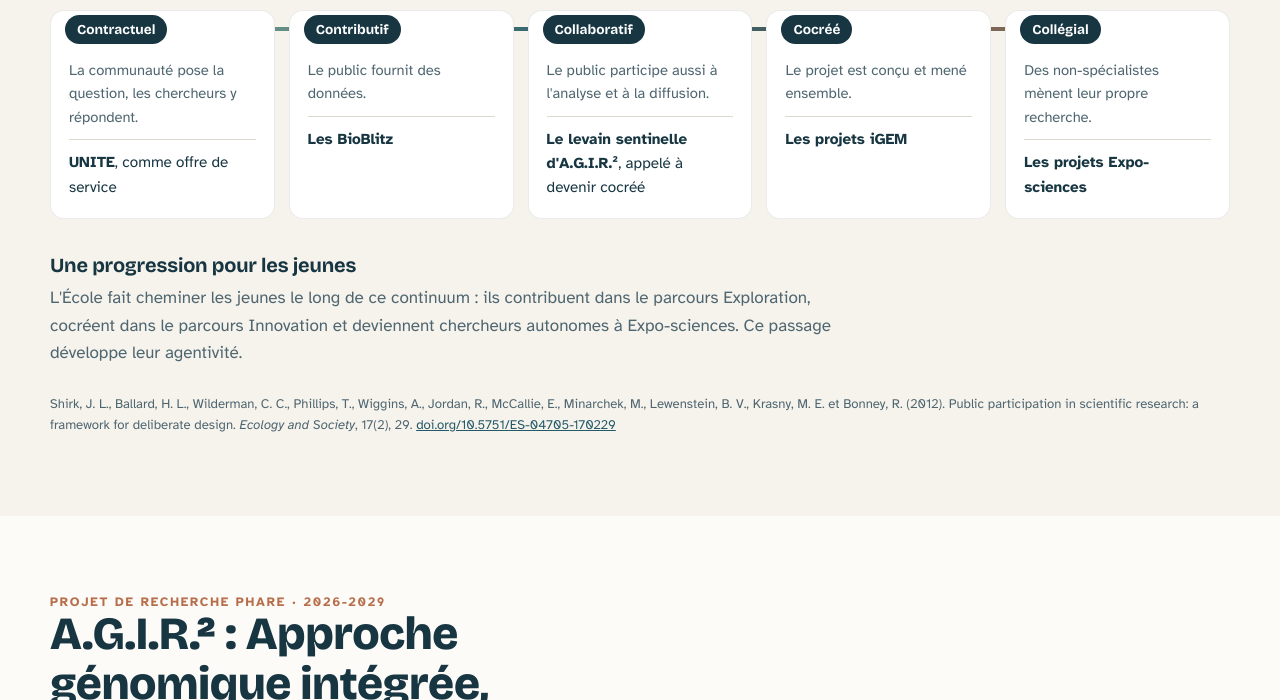
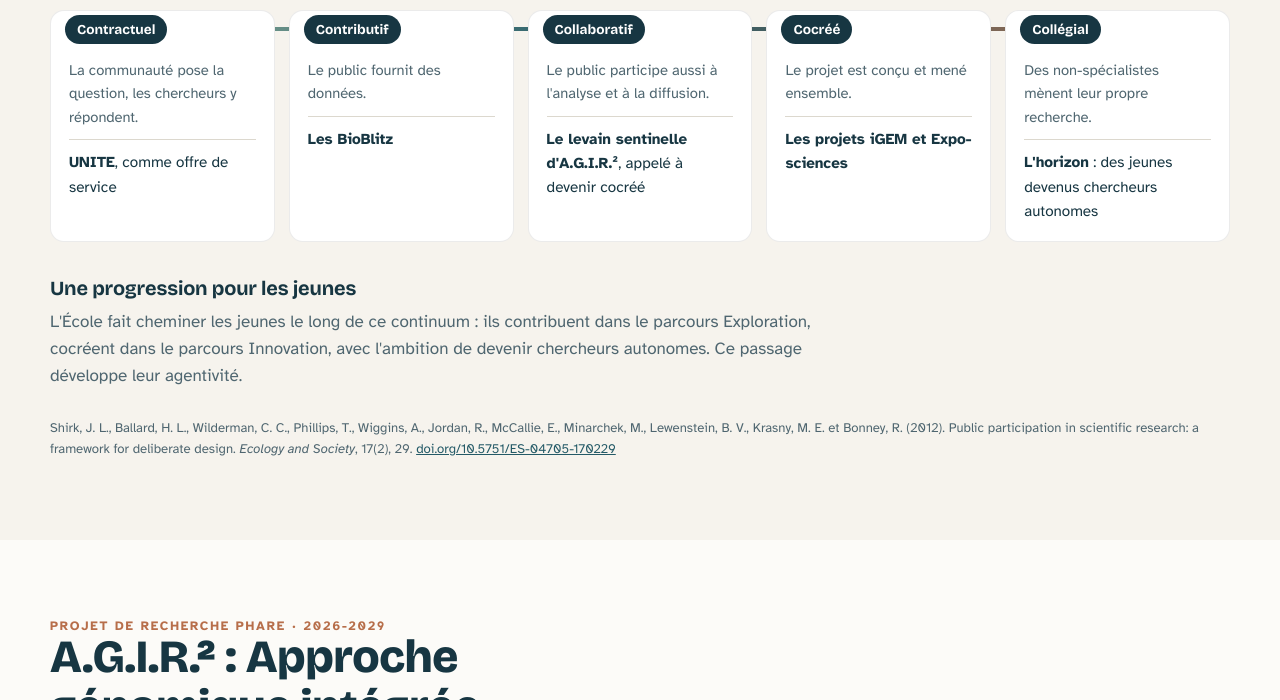
Before and after one commit to ecole-innovation-outaouais/site-web, a plain HTML site: page recherche.html in a window 1280 px wide. Shown: the part 1920-2620 px from the top of the page. Drawn offline with nearby package versions, Linux system fonts and the light colour scheme.

Commit message:
Continuum : iGEM et Expo-sciences en cocréé, collégial comme horizon
Co-Authored-By: Claude Opus 5.5 <noreply@anthropic.com>
Claude-Session: https://claude.ai/code/session_01M2T4puYVa5WwyfSRESR7Hv

```diff
--- a/recherche.html
+++ b/recherche.html
@@ -532,13 +532,13 @@ a.logo-projet{text-decoration:none}
         <li><span class="m">Contractuel</span><p class="def">La communauté pose la question, les chercheurs y répondent.</p><p class="ex"><b>UNITE</b>, comme offre de service</p></li>
         <li><span class="m">Contributif</span><p class="def">Le public fournit des données.</p><p class="ex"><b>Les BioBlitz</b></p></li>
         <li><span class="m">Collaboratif</span><p class="def">Le public participe aussi à l'analyse et à la diffusion.</p><p class="ex"><b>Le levain sentinelle d'A.G.I.R.²</b>, appelé à devenir cocréé</p></li>
-        <li><span class="m">Cocréé</span><p class="def">Le projet est conçu et mené ensemble.</p><p class="ex"><b>Les projets iGEM</b></p></li>
-        <li><span class="m">Collégial</span><p class="def">Des non-spécialistes mènent leur propre recherche.</p><p class="ex"><b>Les projets Expo-sciences</b></p></li>
+        <li><span class="m">Cocréé</span><p class="def">Le projet est conçu et mené ensemble.</p><p class="ex"><b>Les projets iGEM et Expo-sciences</b></p></li>
+        <li><span class="m">Collégial</span><p class="def">Des non-spécialistes mènent leur propre recherche.</p><p class="ex"><b>L'horizon</b> : des jeunes devenus chercheurs autonomes</p></li>
       </ol>
       <div class="pourquoi" style="grid-template-columns:1fr">
         <div>
           <h3>Une progression pour les jeunes</h3>
-          <p style="max-width:820px">L'École fait cheminer les jeunes le long de ce continuum : ils contribuent dans le parcours Exploration, cocréent dans le parcours Innovation et deviennent chercheurs autonomes à Expo-sciences. Ce passage développe leur agentivité.</p>
+          <p style="max-width:820px">L'École fait cheminer les jeunes le long de ce continuum : ils contribuent dans le parcours Exploration, cocréent dans le parcours Innovation, avec l'ambition de devenir chercheurs autonomes. Ce passage développe leur agentivité.</p>
         </div>
       </div>
       <p class="ref-shirk">Shirk, J. L., Ballard, H. L., Wilderman, C. C., Phillips, T., Wiggins, A., Jordan, R., McCallie, E., Minarchek, M., Lewenstein, B. V., Krasny, M. E. et Bonney, R. (2012). Public participation in scientific research: a framework for deliberate design. <i>Ecology and Society</i>, 17(2), 29. <a href="https://doi.org/10.5751/ES-04705-170229" target="_blank" rel="noopener">doi.org/10.5751/ES-04705-170229</a></p>
```
